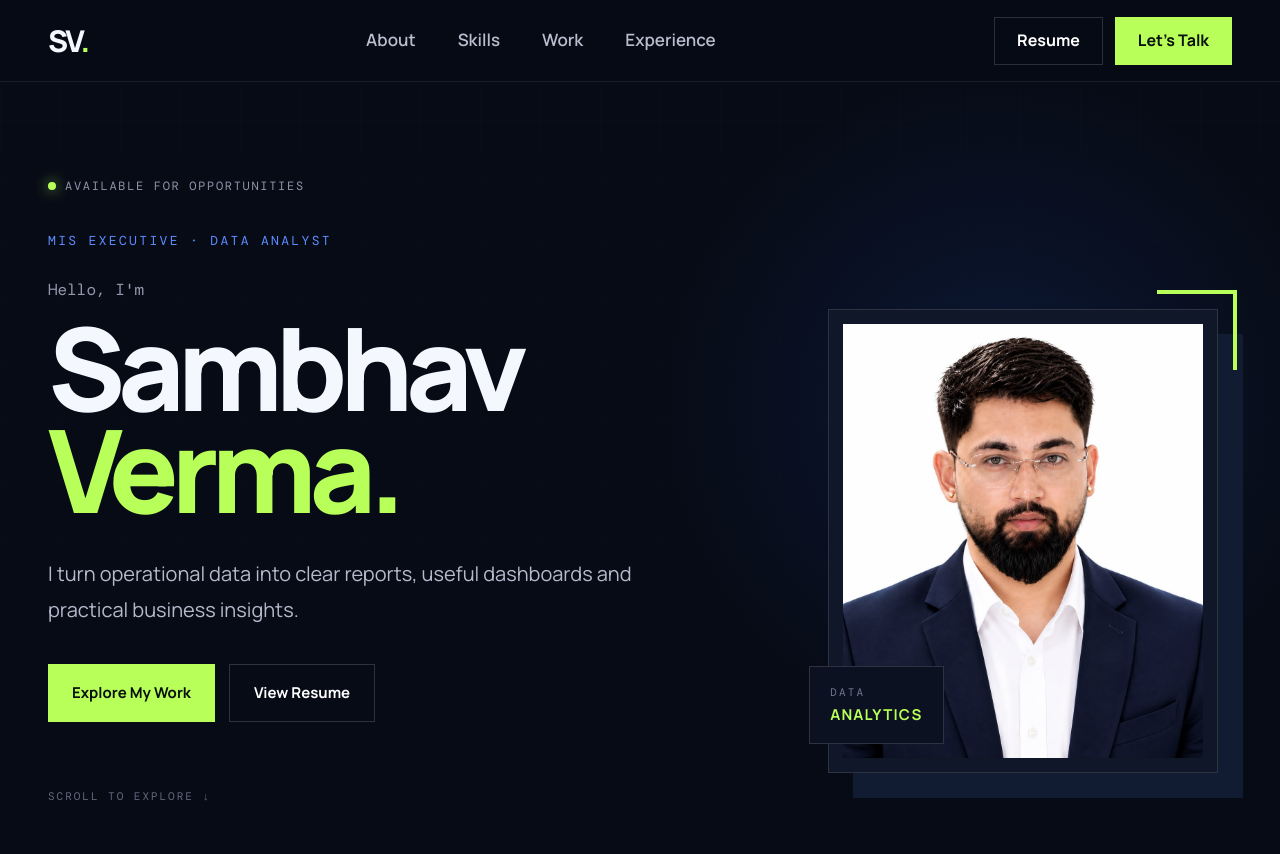
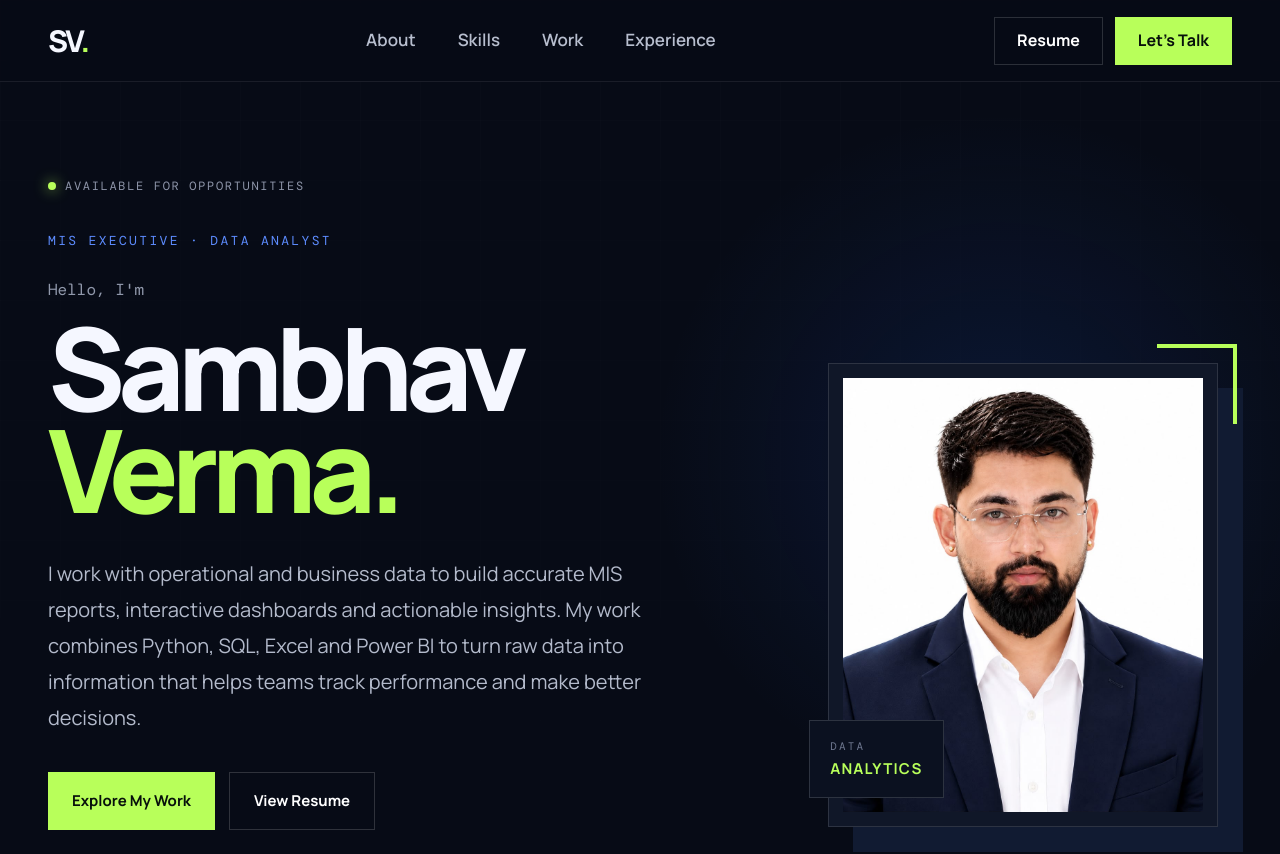
Before and after one commit to kalpana-eng/Portfolio-Sambhav, a React (Vite) app: page / in a window 1280 px wide. Shown: the top 854 px of the page. Built offline with nearby package versions, Linux system fonts and the light colour scheme.

Commit message:
Improved the hero description  for portfolio

```diff
--- a/src/App.jsx
+++ b/src/App.jsx
@@ -126,8 +126,10 @@ function App() {
               </h1>
 
               <p className="hero-description">
-                I turn operational data into clear reports, useful dashboards
-                and practical business insights.
+              I work with operational and business data to build accurate MIS reports, interactive dashboards and actionable insights. My work
+              combines Python, SQL, Excel and Power BI to turn raw data into information that helps teams track performance and make better
+              decisions.
+
               </p>
 
               <div className="hero-buttons">
```
